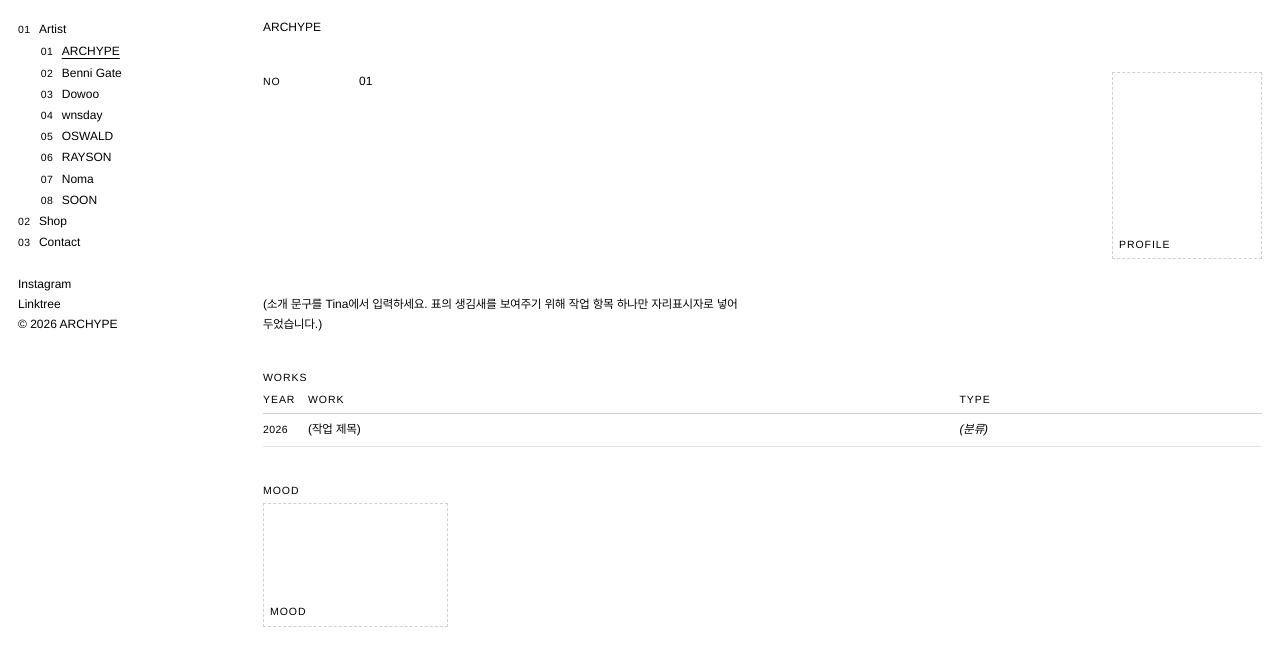
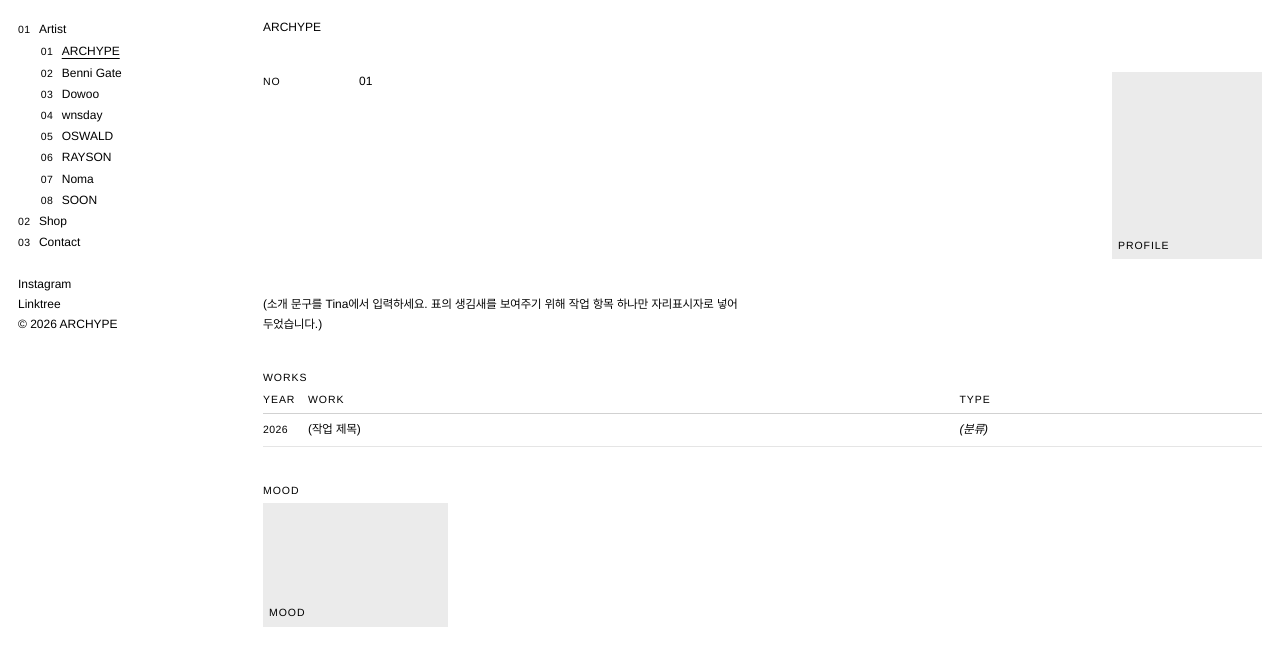
Before and after one commit to gyeon2357/archype, an Astro site: page /artist/archype in a window 1280 px wide. Shown: the part 40-706 px from the top of the page. Built offline with nearby package versions, Linux system fonts and the light colour scheme; Astro itself is replaced by a stand-in of ours.

Commit message:
이미지 자리를 점선 테두리에서 회색 바탕으로
--placeholder: #ebebeb 토큰을 추가하고 .image-placeholder의 점선
테두리를 바탕색으로 바꾼다. 아티스트 프로필·무드, Home 이미지
자리가 모두 같은 회색으로 보인다.

Co-Authored-By: Claude Opus 5 <noreply@anthropic.com>
Claude-Session: https://claude.ai/code/session_01RdEjDwh2pKdgH2oA1KdJJx

```diff
--- a/src/styles/type.css
+++ b/src/styles/type.css
@@ -32,6 +32,7 @@
   --paper: #ffffff;
   --rule: rgba(0, 0, 0, 0.18);
   --rule-faint: rgba(0, 0, 0, 0.1);
+  --placeholder: #ebebeb; /* 이미지가 비었을 때의 회색 바탕 */
 
   /* 치수 */
   --index-width: 200px;
@@ -262,13 +263,13 @@ figcaption {
   margin-top: 5px;
 }
 
-/* 이미지가 아직 없을 때 자리를 보여주는 틀.
+/* 이미지가 아직 없을 때 자리를 보여주는 회색 바탕.
    Tina에서 이미지를 넣으면 자동으로 사라진다 */
 .image-placeholder {
   display: flex;
   align-items: flex-end;
   padding: var(--row-padding);
-  border: 1px dashed var(--rule);
+  background: var(--placeholder);
   aspect-ratio: 4 / 5;
 }
 
```
